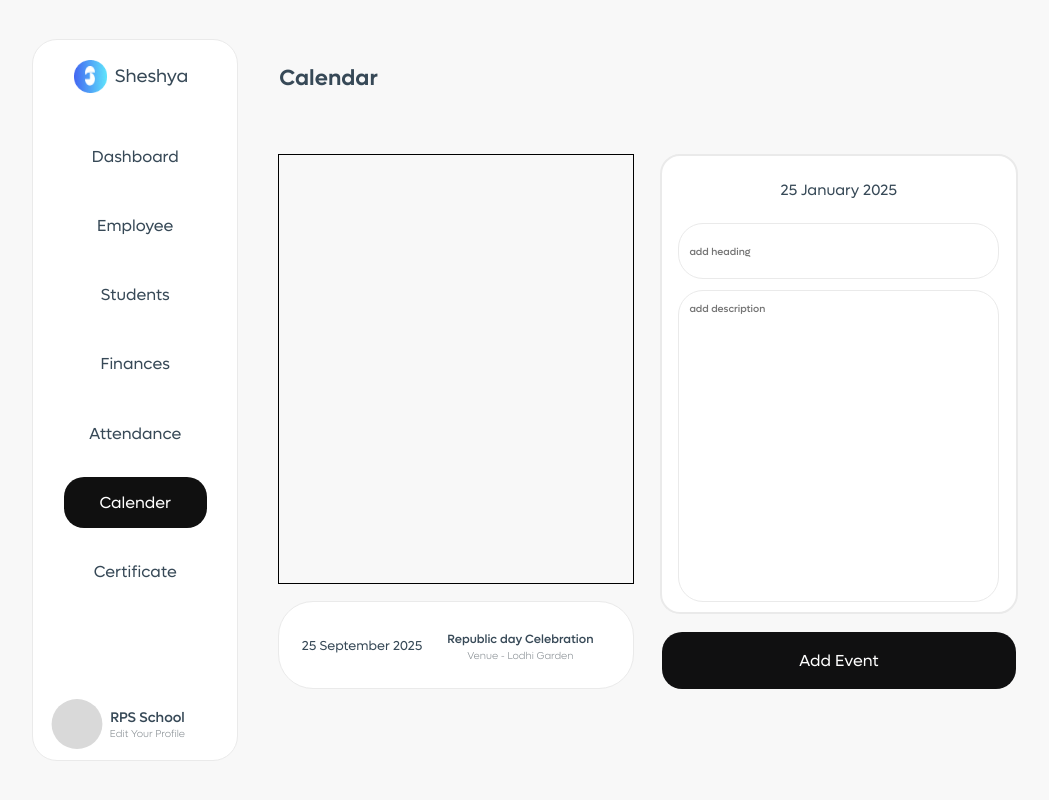
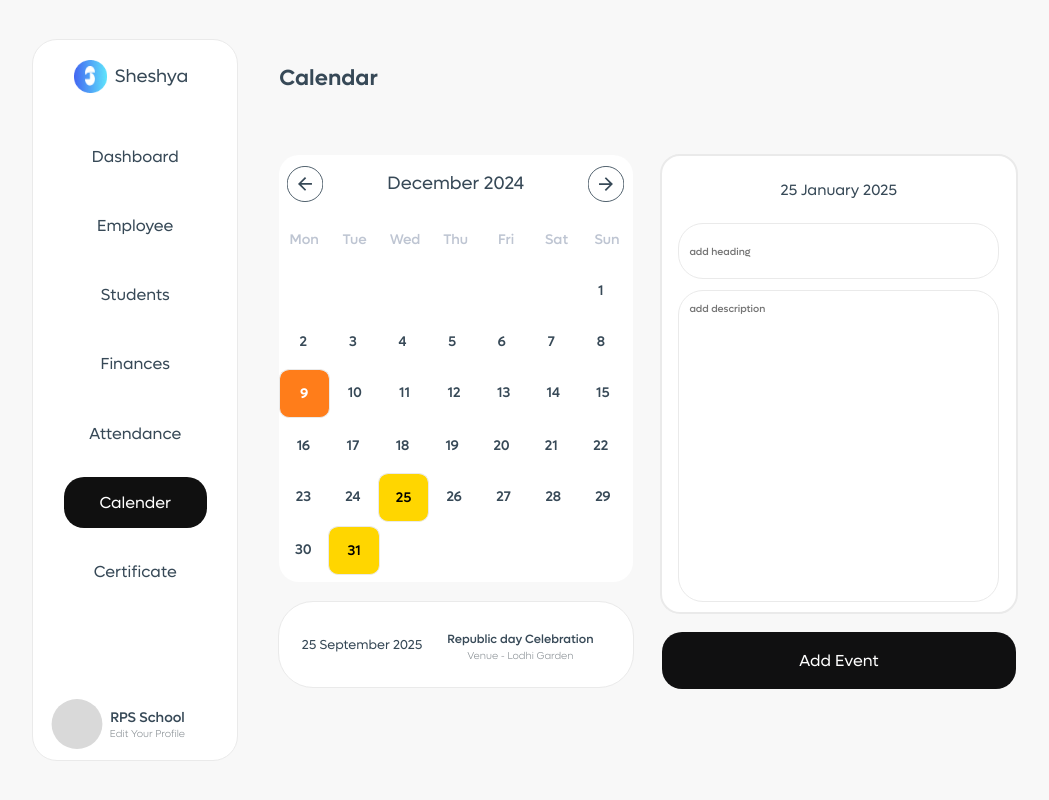
Before and after one commit to shanky-thakur/admin-frontend, a React (Create React App) app: page /calender in a window 1280 px wide. Shown: the whole page, without its empty margins (96-1145 px from the left). Built offline with nearby package versions, Linux system fonts and the light colour scheme.

Commit message:
calendar done

```diff
--- a/src/Components/Calender/CalendarComponent.js
+++ b/src/Components/Calender/CalendarComponent.js
@@ -1,81 +1,204 @@
-import React, { useState, useEffect } from "react";
-import './Calender.css';
+import React, { useState } from "react";
+
+import left from "../../assets/images/left.svg";
+import right from "../../assets/images/right.svg";
 
 const Calendar = () => {
-  const [currentDate, setCurrentDate] = useState(new Date()); // Keeps track of displayed month/year
-  const [holidays, setHolidays] = useState([
-    // Example holidays; replace these with real data as needed
-    { date: "2024-12-14", name: "Flag Day" },
-    { date: "2024-06-19", name: "Juneteenth" },
-    { date: "2024-07-04", name: "Independence Day" },
-  ]);
+  const [currentDate, setCurrentDate] = useState(new Date());
 
+  // List of holidays (adjust the dates as needed)
+  const holidays = [
+    "2024-12-25", // Example holiday: Christmas
+    "2024-12-31", // Example holiday: New Year's Eve
+  ];
+
+  // Function to navigate to the previous month
+  const goToPreviousMonth = () => {
+    setCurrentDate(new Date(currentDate.getFullYear(), currentDate.getMonth() - 1, 1));
+  };
+
+  // Function to navigate to the next month
+  const goToNextMonth = () => {
+    setCurrentDate(new Date(currentDate.getFullYear(), currentDate.getMonth() + 1, 1));
+  };
+
+  // Get the number of days in the current month
+  const getDaysInMonth = (year, month) => new Date(year, month + 1, 0).getDate();
+  // Get the first day of the month (to calculate empty spaces)
+  const getFirstDayOfMonth = (year, month) => new Date(year, month, 1).getDay();
+
+  const daysInMonth = getDaysInMonth(currentDate.getFullYear(), currentDate.getMonth());
+  const firstDay = getFirstDayOfMonth(currentDate.getFullYear(), currentDate.getMonth());
+  const blankDays = firstDay === 0 ? 6 : firstDay - 1;
+
+  // Function to check if a given date is today's date
+  const isToday = (year, month, day) => {
     const today = new Date();
+    return (
+      year === today.getFullYear() &&
+      month === today.getMonth() &&
+      day === today.getDate()
+    );
+  };
 
-  // Get first day and total days of the current month
-  const firstDayOfMonth = new Date(currentDate.getFullYear(), currentDate.getMonth(), 1);
-  const totalDaysInMonth = new Date(currentDate.getFullYear(), currentDate.getMonth() + 1, 0).getDate();
+  // Function to check if a given date is a holiday
+  const isHoliday = (year, month, day) => {
+    const dateString = `${year}-${String(month + 1).padStart(2, "0")}-${String(day).padStart(2, "0")}`;
+    return holidays.includes(dateString);
+  };
 
-  // Generate the dates for display
-  const generateDays = () => {
   const days = [];
-    const firstDay = firstDayOfMonth.getDay(); // 0 (Sun) - 6 (Sat)
 
-    // Add blank cells for days before the 1st
-    for (let i = 0; i < firstDay; i++) {
-      days.push(<div key={`empty-${i}`} className="calendar-day empty"></div>);
+  const dayStyle = {
+    width: "14%",
+    height: "15%",
+    display: "flex",
+    justifyContent: "center",
+    alignItems: "center",
+    color: "#374957",
+    fontSize: "14px",
+    fontFamily: "Lufga",
+    fontWeight: "500",
+  };
+
+  // Adding blank spaces for the starting days of the month
+  for (let i = 0; i < blankDays; i++) {
+    days.push(<div key={`blank-${i}`} style={dayStyle}></div>);
   }
 
-    // Add cells for each day in the month
-    for (let day = 1; day <= totalDaysInMonth; day++) {
-      const dateStr = `${currentDate.getFullYear()}-${String(currentDate.getMonth() + 1).padStart(2, "0")}-${String(day).padStart(2, "0")}`;
-      const isToday =
-        today.getDate() === day &&
-        today.getMonth() === currentDate.getMonth() &&
-        today.getFullYear() === currentDate.getFullYear();
-      const isHoliday = holidays.some((holiday) => holiday.date === dateStr);
+  // Adding the actual days of the month
+  for (let day = 1; day <= daysInMonth; day++) {
+    const todayStyle = isToday(currentDate.getFullYear(), currentDate.getMonth(), day)
+      ? { backgroundColor: "#FF7D1A", color: "#FFF", fontWeight: "600", borderRadius: "20%", border: "1px solid #EAEAEA" }
+      : {};
+    const holidayStyle = isHoliday(currentDate.getFullYear(), currentDate.getMonth(), day)
+      ? { backgroundColor: "#FFD600", color: "#000", fontWeight: "500", borderRadius: "20%", border: "1px solid #EAEAEA" }
+      : {};
 
     days.push(
       <div
         key={day}
-          className={`calendar-day ${isToday ? "today" : ""} ${isHoliday ? "holiday" : ""}`}
+        style={{ ...dayStyle, ...todayStyle, ...holidayStyle }}
       >
         {day}
-          {isHoliday && <div className="holiday-name">{holidays.find((h) => h.date === dateStr).name}</div>}
       </div>
     );
   }
 
-    return days;
-  };
+  return (
+    <div
+      style={{
+        width: "100%",
+        height: "100%",
+        display: "flex",
+        flexDirection: "column",
+        alignItems: "center",
+        justifyContent: "space-evenly",
+      }}
+    >
+      {/* Header */}
+      <div
+        style={{
+          width: "100%",
+          height: "12%",
+          display: "flex",
+          justifyContent: "space-evenly",
+          alignItems: "center",
+        }}
+      >
+        <div
+          onClick={goToPreviousMonth}
+          style={{
+            width: "10%",
+            height: "80%",
+            backgroundImage: `url(${left})`,
+            backgroundPosition: "center",
+            backgroundSize: "contain",
+            backgroundRepeat: "no-repeat",
+            cursor: "pointer",
+          }}
+        ></div>
 
-  // Handle navigation to next and previous months
-  const goToPreviousMonth = () => {
-    setCurrentDate(new Date(currentDate.getFullYear(), currentDate.getMonth() - 1, 1));
-  };
+        <div
+          style={{
+            width: "70%",
+            height: "95%",
+            color: "#374957",
+            fontFamily: "Lufga",
+            fontSize: "18px",
+            fontWeight: "400",
+            display: "flex",
+            justifyContent: "center",
+            alignItems: "center",
+          }}
+        >
+          {currentDate.toLocaleString("default", { month: "long" })} {currentDate.getFullYear()}
+        </div>
 
-  const goToNextMonth = () => {
-    setCurrentDate(new Date(currentDate.getFullYear(), currentDate.getMonth() + 1, 1));
-  };
+        <div
+          onClick={goToNextMonth}
+          style={{
+            width: "10%",
+            height: "80%",
+            backgroundImage: `url(${right})`,
+            backgroundPosition: "center",
+            backgroundSize: "contain",
+            backgroundRepeat: "no-repeat",
+            cursor: "pointer",
+          }}
+        ></div>
+      </div>
 
-  return (
-    <div className="calendar-container">
-      <div className="calendar-header">
-        <button onClick={goToPreviousMonth}>← Previous</button>
-        <h2>
-          {currentDate.toLocaleString("default", { month: "long" })} {currentDate.getFullYear()}
-        </h2>
-        <button onClick={goToNextMonth}>Next →</button>
+      {/* Calendar */}
+      <div
+        style={{
+          width: "100%",
+          height: "86%",
+          display: "flex",
+          flexDirection: "column",
+          alignItems: "center",
+          justifyContent: "space-evenly",
+        }}
+      >
+        <div
+          style={{
+            width: "100%",
+            height: "15%",
+            display: "flex",
+            justifyContent: "space-evenly",
+            alignItems: "center",
+          }}
+        >
+          {["Mon", "Tue", "Wed", "Thu", "Fri", "Sat", "Sun"].map((day, index) => (
+            <div
+              key={index}
+              style={{
+                width: "14%",
+                height: "100%",
+                color: "#BEC5D2",
+                fontWeight: "500",
+                fontSize: "14px",
+                fontFamily: "Lufga",
+                display: "flex",
+                justifyContent: "center",
+                alignItems: "center",
+              }}
+            >
+              {day}
             </div>
-      <div className="calendar-grid">
-        <div className="calendar-day header">Sun</div>
-        <div className="calendar-day header">Mon</div>
-        <div className="calendar-day header">Tue</div>
-        <div className="calendar-day header">Wed</div>
-        <div className="calendar-day header">Thu</div>
-        <div className="calendar-day header">Fri</div>
-        <div className="calendar-day header">Sat</div>
-        {generateDays()}
+          ))}
+        </div>
+
+        <div
+          style={{
+            width: "100%",
+            height: "85%",
+            display: "flex",
+            flexWrap: "wrap",
+          }}
+        >
+          {days}
+        </div>
       </div>
     </div>
   );
--- a/src/Components/Calender/Calender.js
+++ b/src/Components/Calender/Calender.js
@@ -1,20 +1,14 @@
-import React, { useState } from 'react';
+import React from 'react';
 import { useNavigate } from 'react-router-dom';
 
-import imagePic from "../../assets/images/profileImage.svg";
 import img3 from "../../assets/images/ellipse-69.png";
 import img4 from "../../assets/images/group-1.png";
 import img5 from "../../assets/images/ellipse-1385.svg";
-import down from "../../assets/images/vector-down-black.svg";
+
+import CalendarComponent from "./CalendarComponent";
 
 const Calender = () => {
     const navigate = useNavigate();
-
-    const [isOpen, setIsOpen] = useState(false);
-
-    const toggleDropdown = () => {
-        setIsOpen(!isOpen);
-    };
 
     return (
         <div style={{ width: "80vw", height: "100vh", display: "flex", justifyContent: "center", alignItems: "center" }}>
@@ -100,7 +94,9 @@ const Calender = () => {
 
                             <div style={{ width: "48%", height: "95%", display: "flex", alignItems: "center", justifyContent: "space-evenly", flexDirection: "column" }}>
 
-                                <div style={{ width: "95%", height: "75%", border: "1px solid black" }}>
+                                <div style={{ width: "95%", height: "75%", display: "flex", justifyContent: "center", alignItems: "center", background: "#FFF", borderRadius: "20px" }}>
+
+                                    <CalendarComponent/>
 
                                 </div>
 
```
Also changed, not shown: src/Components/Calender/Calender.css (+31 -9 lines). Lines whose indentation alone changed are shown as unchanged.
